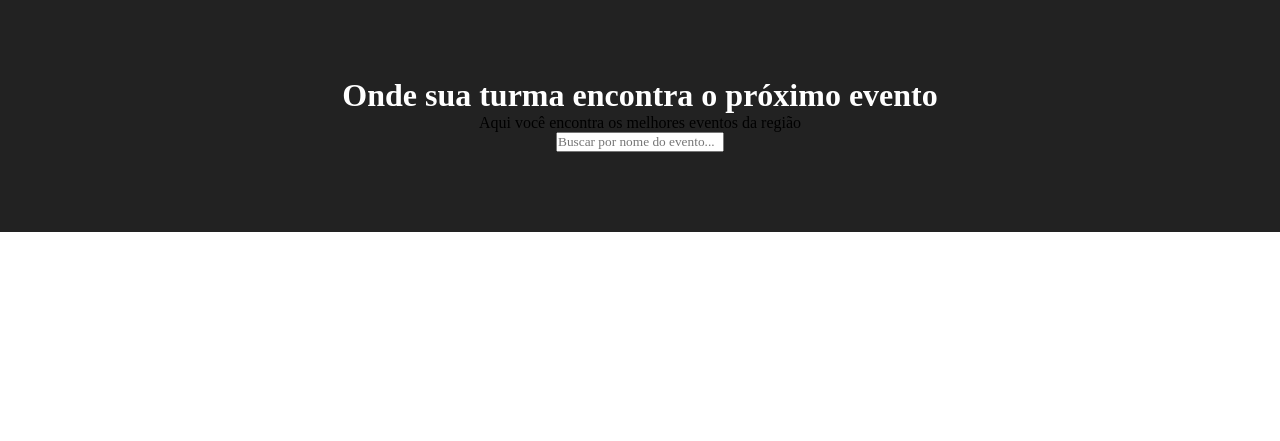
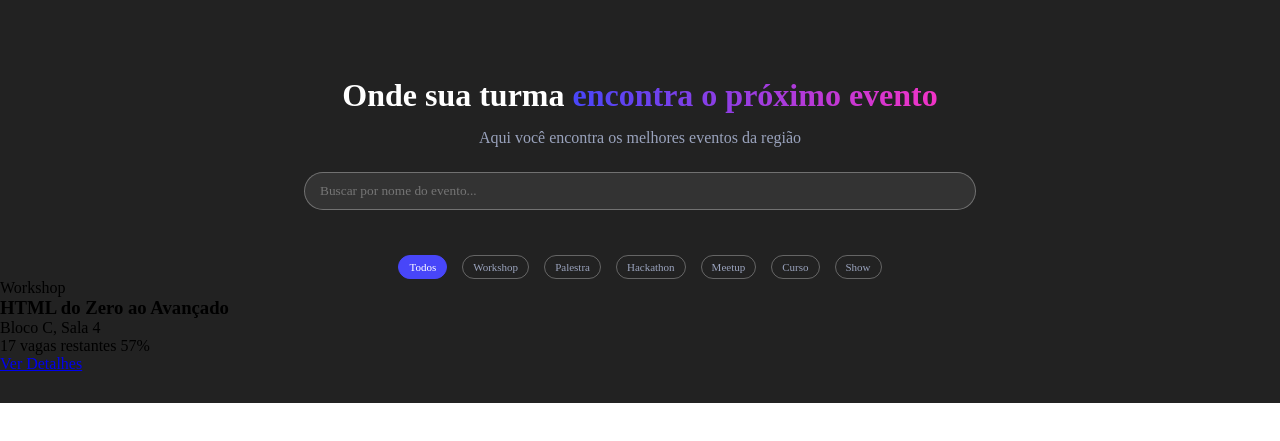
Before and after one commit to JoaoCRF/Programa-oWeb, a plain HTML site: page index.html in a window 1280 px wide. Shown: the part 63-504 px from the top of the page. Drawn offline with Linux system fonts and the light colour scheme; a web font is replaced by a local one.

Commit message:
Aula 2 de setembro

```diff
--- a/assets/css/style.css
+++ b/assets/css/style.css
@@ -4,6 +4,7 @@
     --text-white: #fff;
     --bg-button: #333;
     --bg-hero: #222;
+    --border-light: rgba(255, 255, 255, 0.3);
 }
 
 *{
@@ -53,12 +54,84 @@
 
 .hero {
     background-color: var(--bg-hero);
-    padding: 80px 0;
+    padding: 80px 0 15px;
     display: flex;
     align-items: center;
     flex-direction: column;
 
     .title {
         color: var(--text-white);
+        margin-bottom: 15px;
+
+        .highlight {
+            background-image: linear-gradient(to left, #f233c6, #4846f9);
+            background-clip: text;
+            -webkit-background-clip: text;
+            -webkit-text-fill-color: transparent;
+        }
+    }
+
+    .description {
+        color: var(--text-gray);
+        margin-bottom: 25px;
+
+    }
+
+    .search {
+        border-radius: 30px;
+        padding: 10px 15px;
+        background-color: var(--bg-button);
+        border: 1px solid var(--border-light);
+        color: var(--text-white);
+        outline: none;
+        transition: 0.2s;
+
+        max-width: 50%;
+        width: 100%;
+
+        &:focus {
+            border-color: #f233c6;
+        }
+
+        &:hover {
+            border-color: #4846f9;
+        }
     }
 }
+
+.events {
+    padding: 30px 0;
+    background-color: #222;
+
+    .filter {
+        display: flex;
+        justify-content: center;
+
+        .filter-list {
+            display: flex;
+            list-style: none;
+            gap: 15px;
+
+            .item {
+                color: var(--text-gray);
+                border: 1px solid var(--border-light);
+                border-radius: 20px;
+                padding: 5px 10px;;
+                cursor: pointer;
+                font-size: 11px;
+                transition: 0.3s;
+
+                &.active {
+                    border-color: #4846f9;
+                    background-color: #4846f9;
+                    color: var(--text-white);
+                }
+
+                &:hover {
+                    color: var(--text-white);
+                    border-color: #4846f9;
+                }
+            }
+        }
+    }
+}
--- a/index.html
+++ b/index.html
@@ -20,10 +20,39 @@
         </ul>
     </nav>
     <header class="hero">
-        <h1 class="title">Onde sua turma encontra o próximo evento</h1>
+        <h1 class="title">Onde sua turma <span class="highlight">encontra o próximo evento</span></h1>
         <p class="description">Aqui você encontra os melhores eventos da região</p>
 
         <input class="search" type="text" placeholder="Buscar por nome do evento..."/>
     </header>
+
+    <section class="events">
+        <nav class="filter">
+            <ul class="filter-list">
+                <li class="item active">Todos</li>
+                <li class="item">Workshop</li>
+                <li class="item">Palestra</li>
+                <li class="item">Hackathon</li>
+                <li class="item">Meetup</li>
+                <li class="item">Curso</li>
+                <li class="item">Show</li>
+            </ul>
+        </nav>
+
+        <div class="list">
+            <article class="card">
+                <p class="category">Workshop</p>
+                <h3 class="title">HTML do Zero ao Avançado</h3>
+                <p class="place">Bloco C, Sala 4</p>
+
+                <div class="information">
+                    <span class="quantity">17 vagas restantes</span>
+                    <span class="percentage">57%</span>
+                </div>
+
+                <a href="https://youtube.com/@TupraGames">Ver Detalhes</a>
+            </article>
+        </div>
+    </section>
 </body>
 </html>
```
